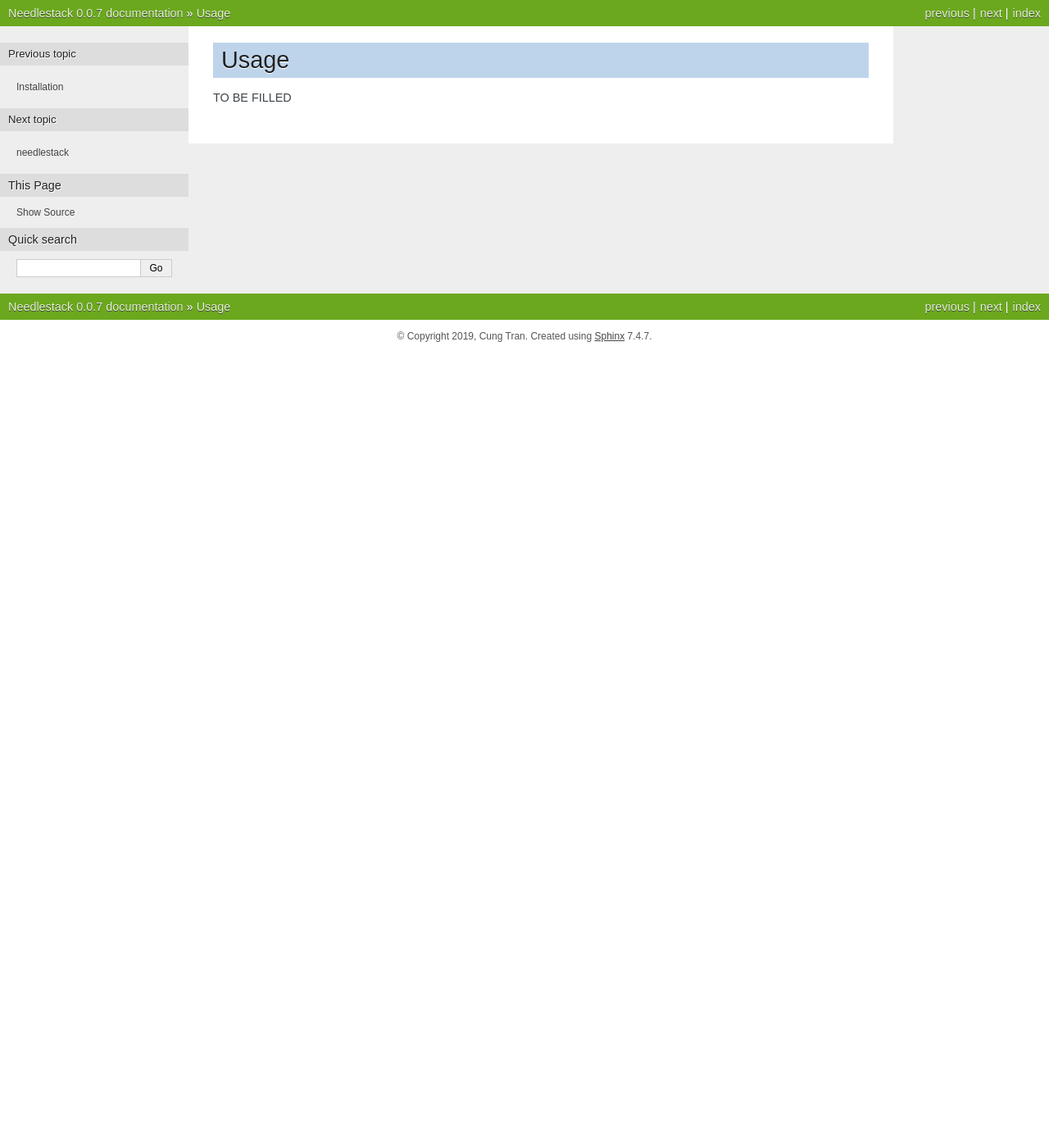
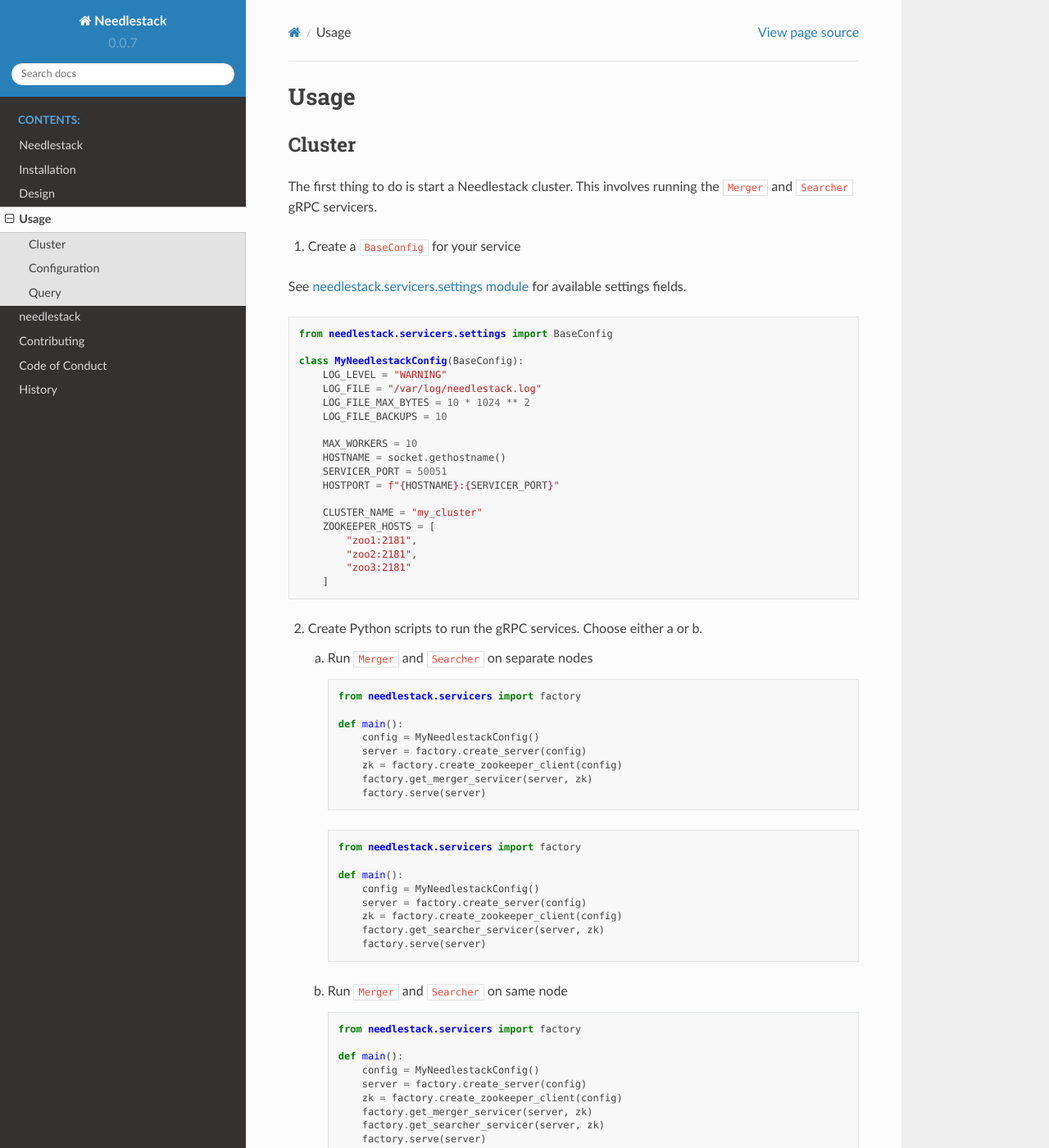
Before and after one commit to needlehaystack/needlestack, a Sphinx documentation site: the page built from docs/usage.rst, in a window 1280 px wide and 1400 px high. Shown: the whole window at 82% size. Built offline with Sphinx 7.4.7 and the Read the Docs theme 2.0.0, drawn with Linux system fonts in a browser that asks for light colours; some of the changed text lies outside the part shown.

```diff
--- a/docs/conf.py
+++ b/docs/conf.py
@@ -13,6 +13,29 @@
 import os
 import sys
 sys.path.insert(0, os.path.abspath('..'))
+
+
+# -- Compile Protobufs -------------------------------------------------------
+
+# Protobufs are not precompiled and need to be generated at Sphinx runtime.
+# This is a hack and should be made into an extension.
+import pkg_resources
+from glob import glob
+from grpc_tools import protoc
+
+_proto_include = pkg_resources.resource_filename('grpc_tools', '_proto')
+_project_dir = os.path.dirname(os.path.dirname(os.path.realpath(__file__)))
+_status_code = protoc.main(
+    [
+        f"-I{_project_dir}",
+        f"--python_out={_project_dir}",
+        f"--grpc_python_out={_project_dir}",
+        *glob(f"{_project_dir}/needlestack/apis/*.proto"),
+        f"-I{_proto_include}",
+        f"--proto_path={_proto_include}",
+        f"--proto_path={_project_dir}",
+    ]
+)
 
 
 # -- Project information -----------------------------------------------------
@@ -32,6 +55,7 @@ release = version
 extensions = [
     'sphinx.ext.autodoc',
     'sphinx.ext.viewcode',
+    'sphinx.ext.autosectionlabel',
     'sphinxcontrib.napoleon',
     'sphinx_autodoc_typehints'
 ]
@@ -50,7 +74,7 @@ exclude_patterns = ['_build', 'Thumbs.db', '.DS_Store']
 # The theme to use for HTML and HTML Help pages.  See the documentation for
 # a list of builtin themes.
 #
-html_theme = 'nature'
+html_theme = 'sphinx_rtd_theme'
 
 # Add any paths that contain custom static files (such as style sheets) here,
 # relative to this directory. They are copied after the builtin static files,
--- a/docs/index.rst
+++ b/docs/index.rst
@@ -7,6 +7,7 @@ Welcome to Needlestack's documentation!
 
    readme
    installation
+   design
    usage
    modules
    contributing
--- a/docs/installation.rst
+++ b/docs/installation.rst
@@ -1,5 +1,3 @@
-.. highlight:: shell
-
 ============
 Installation
 ============
--- /dev/null
+++ b/docs/requirements.txt
@@ -0,0 +1,4 @@
+Sphinx==2.1.2
+sphinx-autodoc-typehints==1.6.0
+sphinx-rtd-theme==0.4.3
+sphinxcontrib-napoleon==0.7
--- a/docs/usage.rst
+++ b/docs/usage.rst
@@ -2,4 +2,136 @@
 Usage
 =====
 
-TO BE FILLED
+Cluster
+-------
+
+The first thing to do is start a Needlestack cluster.
+This involves running the ``Merger`` and ``Searcher``
+gRPC servicers.
+
+1. Create a ``BaseConfig`` for your service
+
+See :ref:`needlestack.servicers.settings module` for available
+settings fields.
+
+.. code-block:: python
+
+    from needlestack.servicers.settings import BaseConfig
+
+    class MyNeedlestackConfig(BaseConfig):
+        LOG_LEVEL = "WARNING"
+        LOG_FILE = "/var/log/needlestack.log"
+        LOG_FILE_MAX_BYTES = 10 * 1024 ** 2
+        LOG_FILE_BACKUPS = 10
+
+        MAX_WORKERS = 10
+        HOSTNAME = socket.gethostname()
+        SERVICER_PORT = 50051
+        HOSTPORT = f"{HOSTNAME}:{SERVICER_PORT}"
+
+        CLUSTER_NAME = "my_cluster"
+        ZOOKEEPER_HOSTS = [
+            "zoo1:2181",
+            "zoo2:2181",
+            "zoo3:2181"
+        ]
+
+2. Create Python scripts to run the gRPC services. Choose either a or b.
+
+   a) Run ``Merger`` and ``Searcher`` on separate nodes
+
+    .. code-block:: python
+
+        from needlestack.servicers import factory
+
+        def main():
+            config = MyNeedlestackConfig()
+            server = factory.create_server(config)
+            zk = factory.create_zookeeper_client(config)
+            factory.get_merger_servicer(server, zk)
+            factory.serve(server)
+
+    .. code-block:: python
+
+        from needlestack.servicers import factory
+
+        def main():
+            config = MyNeedlestackConfig()
+            server = factory.create_server(config)
+            zk = factory.create_zookeeper_client(config)
+            factory.get_searcher_servicer(server, zk)
+            factory.serve(server)
+
+   b) Run ``Merger`` and ``Searcher`` on same node
+
+    .. code-block:: python
+
+        from needlestack.servicers import factory
+
+        def main():
+            config = MyNeedlestackConfig()
+            server = factory.create_server(config)
+            zk = factory.create_zookeeper_client(config)
+            factory.get_merger_servicer(server, zk)
+            factory.get_searcher_servicer(server, zk)
+            factory.serve(server)
+
+3. Run the Python scripts on nodes. Check that a node is up
+with the following requests.
+
+.. code-block:: python
+
+    from needlestack.apis import clients
+    from needlestack.apis import health_pb2
+
+    hostname = "localhost:50051"
+    stub = clients.get_health_stub(hostname)
+    stub.Check(health_pb2.HealthCheckRequest())
+
+
+Configuration
+-------------
+
+When the Needlestack cluster is up, configure it via a gRPC request
+to any ``Merger``. This will determine how to split the shards across
+available ``Searchers``, then send gRPC requests to each ``Searcher``
+to load specific ``Shards`` to memory.
+
+.. code-block:: python
+
+    from needlestack.apis import clients
+    from needlestack.apis import collections_pb2
+
+    # Create a list of collections_pb2.Collection objects
+    # that specific collections, shards, and their data sources
+    # collections = [...]
+
+    hostname = "localhost:50051"
+    stub = clients.get_merger_stub(hostname)
+    request = collections_pb2.CollectionConfigurationRequest(collections=collections)
+    response = stub.CollectionConfiguration(request)
+
+
+Query
+-----
+
+Search queries should be issued to any ``Merger`` node. These request should contain
+the vector, count, collection name, and optionally a list of specific shards to in
+that collection to search. If a list of shards is not provided, the search occurs over
+all shards.
+
+.. code-block:: python
+
+    from needlestack.apis import serializers
+    from needlestack.apis import clients
+
+    hostname = "localhost:50051"
+    stub = clients.get_merger_stub(hostname)
+    # X = some vector as a numpy array
+    # k = number of k neighbors
+    vector = serializers.ndarray_to_proto(X)
+    request = servicers_pb2.SearchRequest(vector=vector, count=k, collection_name="my_collection")
+    response = stub.Search(request)
+
+In a production environment, some load balancing should be implemented to assure
+requests are split up across nodes.
--- a/requirements-test.txt
+++ b/requirements-test.txt
@@ -1,11 +1,7 @@
 black==19.3b0
-coveralls==1.8.1
 flake8==3.7.8
 mypy==0.720
 mypy-protobuf==1.12
 pytest==5.0.1
 pytest-cov==2.7.1
 pytest-runner==5.1
-Sphinx==2.1.2
-sphinx-autodoc-typehints==1.6.0
-sphinxcontrib-napoleon==0.7
```
Also changed, not shown: CONTRIBUTING.rst (+8 -10 lines), README.rst (+16 -14 lines), docs/design.rst (added, +117 -0 lines), .readthedocs.yml (added), 3 other files.
